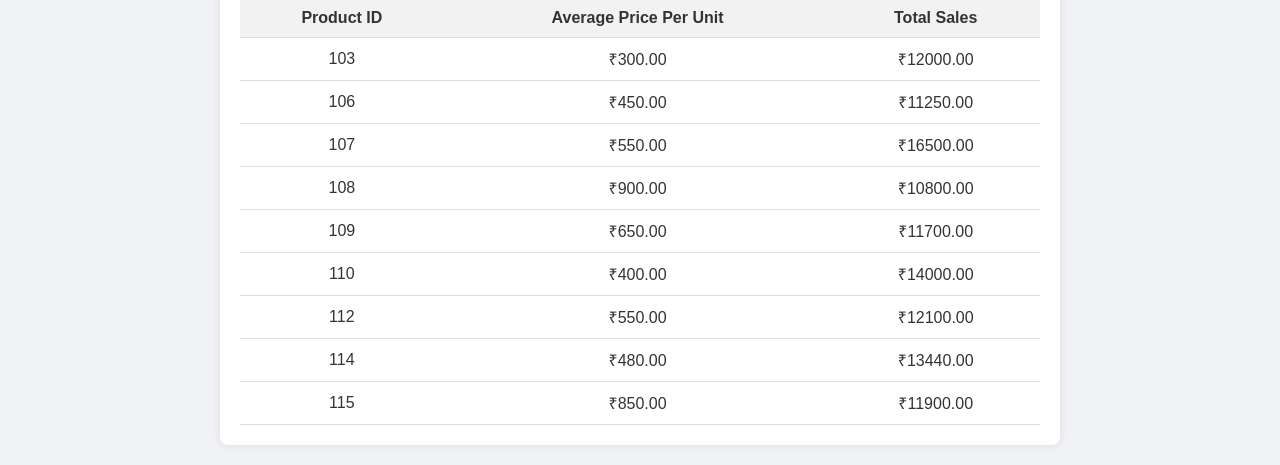
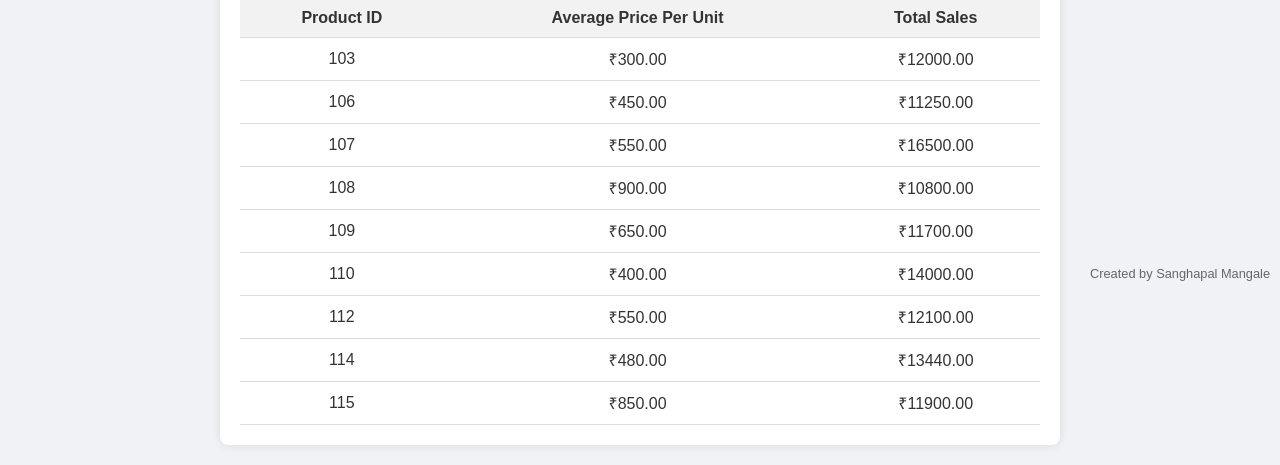
Before and after one commit to i-sangh/Stock-Analysis-Project, a Django app: page /sales/ in a window 1280 px wide. Shown: the part 509-974 px from the top of the page. Run offline with Django 5.2, Linux system fonts and the light colour scheme.

Commit message:
first commit

```diff
--- a/stock_analysis_project/templates/base.html
+++ b/stock_analysis_project/templates/base.html
@@ -51,6 +51,15 @@
             box-shadow: 0 0 10px rgba(0, 0, 0, 0.1);
             border-radius: 8px;
         }
+
+        /* Footer styling */
+        footer {
+            position: fixed;
+            bottom: 10px;
+            right: 10px;
+            font-size: 0.8em;
+            color: #666;
+        }
     </style>
 </head>
 <body>
@@ -66,5 +75,8 @@
         {% block content %}
         {% endblock %}
     </main>
+    <footer>
+        Created by Sanghapal Mangale
+    </footer>
 </body>
 </html>
```
Also changed, not shown: README.md.
